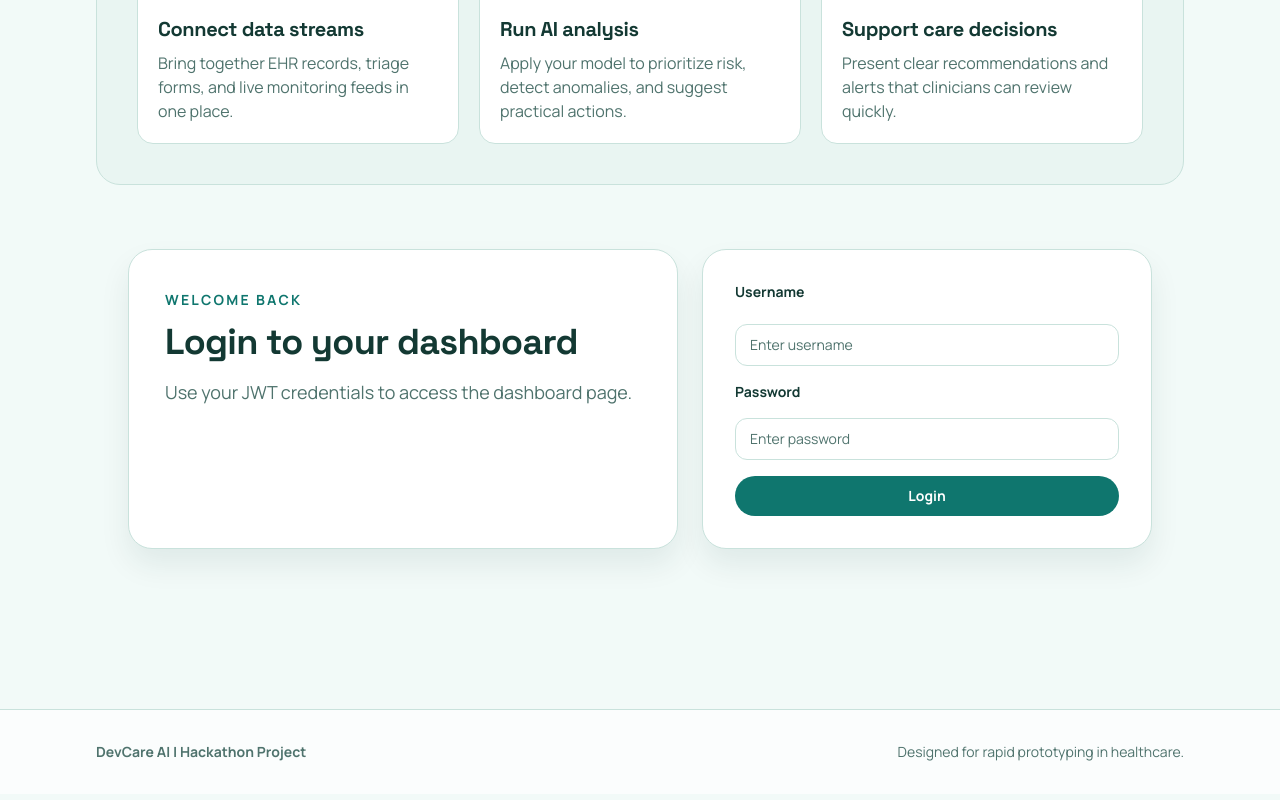
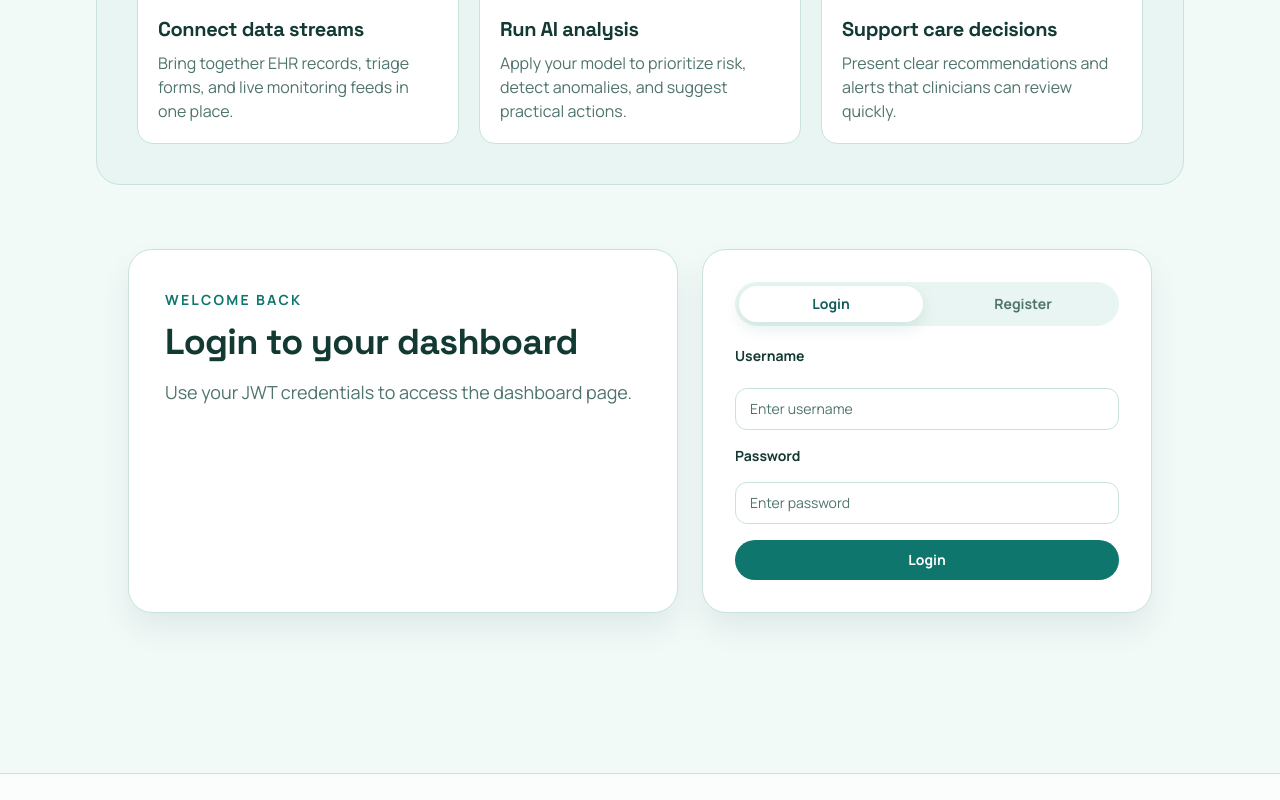
Before and after one commit to RobertBhattrai/DevCare, a React (Vite) app in the folder devcare-client/: page / in a window 1280 px wide. Shown: the part 1382-2182 px from the top of the page. Built offline with nearby package versions, Linux system fonts and the light colour scheme; no server answers.

Commit message:
Auth and fixes

```diff
--- a/devcare-client/src/components/AuthSection.jsx
+++ b/devcare-client/src/components/AuthSection.jsx
@@ -110,8 +110,24 @@ function AuthSection({ onAuthSuccess }) {
         </article>
 
         <article className="elevated-card rounded-3xl border border-[var(--color-border)] bg-[var(--color-surface)] p-6 sm:p-8">
+          <div className="mb-5 flex items-center gap-2 rounded-full bg-[var(--color-surface-soft)] p-1">
+            <button
+              type="button"
+              className={`auth-tab ${mode === 'login' ? 'auth-tab-active' : ''}`}
+              onClick={() => switchMode('login')}
+            >
+              Login
+            </button>
+            <button
+              type="button"
+              className={`auth-tab ${mode === 'register' ? 'auth-tab-active' : ''}`}
+              onClick={() => switchMode('register')}
+            >
+              Register
+            </button>
+          </div>
 
-              <form className="space-y-4" onSubmit={handleSubmit}>
+          <form className="space-y-4" onSubmit={handleSubmit}>
                 <label className="auth-label" htmlFor="username">
                   Username
                 </label>
--- a/devcare-client/src/components/Navbar.jsx
+++ b/devcare-client/src/components/Navbar.jsx
@@ -21,7 +21,7 @@ function Navbar() {
         { label: 'Home', href: '/' },
         { label: 'Dashboard', href: '/dashboard' },
       ]
-    : [{ label: 'Home', href: '/' }]
+    : []
 
   return (
     <header className="sticky top-0 z-50 border-b border-[var(--color-border)] bg-[rgba(242,250,248,0.9)] backdrop-blur">
@@ -50,9 +50,9 @@ function Navbar() {
             Logout
           </button>
         ) : (
-          <Link to="/" className="btn-primary">
+          <a href="#contact" className="btn-primary">
             Get Started
-          </Link>
+          </a>
         )}
       </nav>
     </header>
--- a/devcare-client/src/pages/DashboardPage.jsx
+++ b/devcare-client/src/pages/DashboardPage.jsx
@@ -72,14 +72,9 @@ function DashboardPage() {
                   <p className="text-sm font-semibold text-[var(--color-text-muted)]">
                     Quick links
                   </p>
-                  <div className="mt-3 flex flex-wrap gap-2">
-                    <Link to="/login" className="btn-secondary">
-                      Login
-                    </Link>
-                    <Link to="/register" className="btn-secondary">
-                      Register
-                    </Link>
-                  </div>
+                  <h1>
+                    History
+                  </h1>
                 </div>
               </div>
             </div>
```
